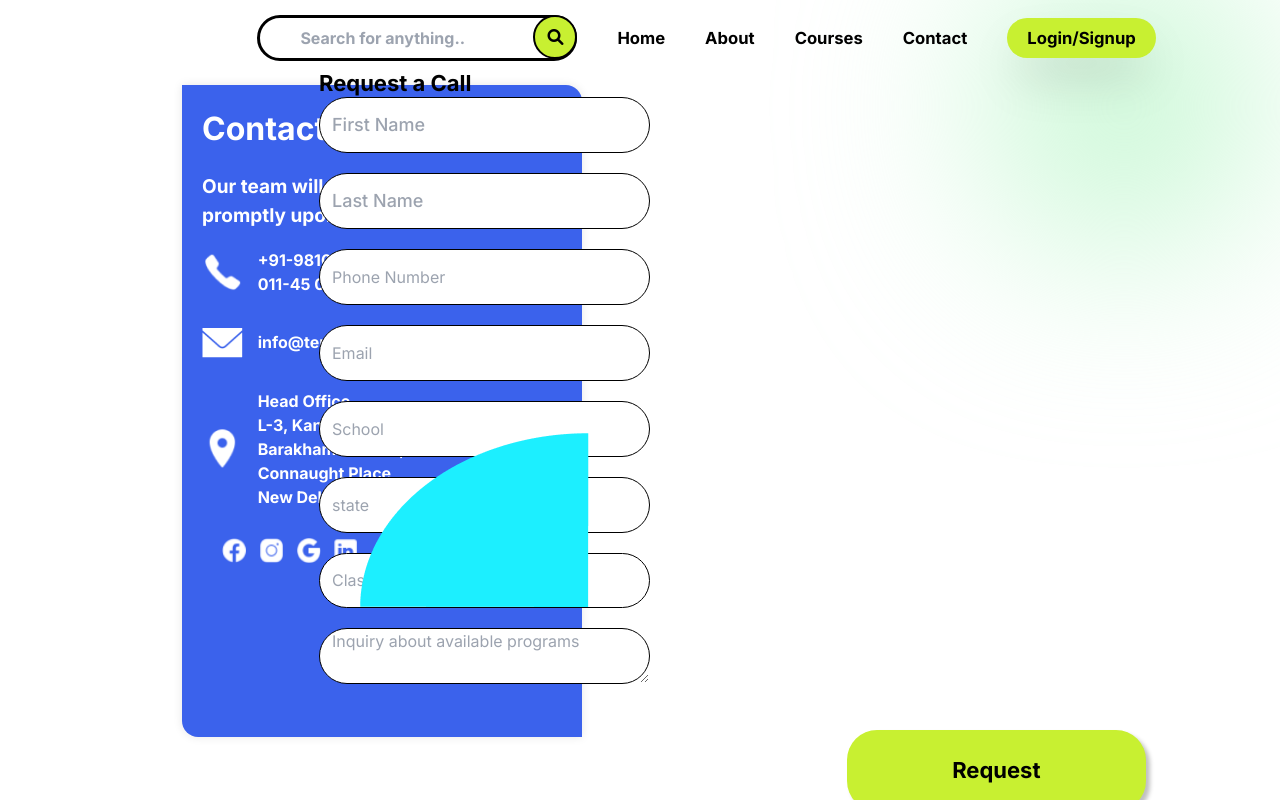
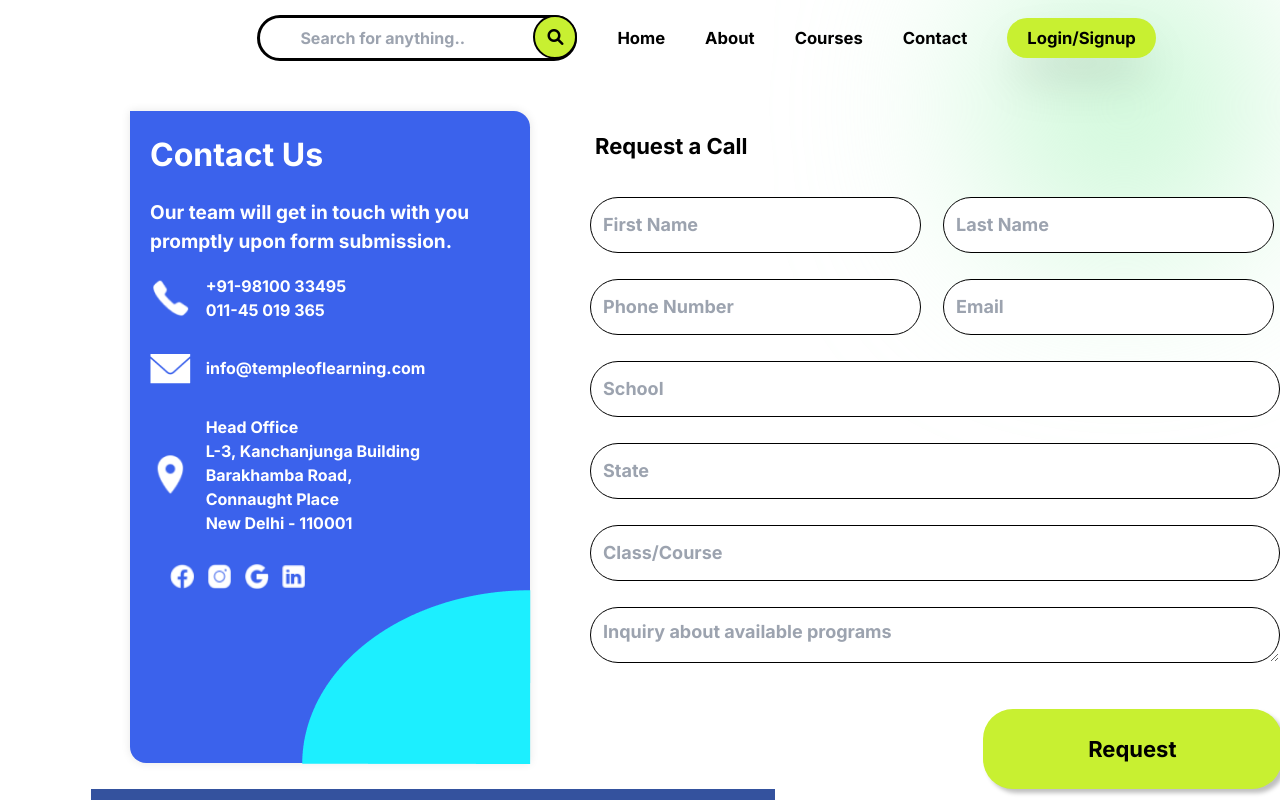
Before and after one commit to Team-Engineers/temple-of-learning-new, a React (Create React App) app: page /contact in a window 1280 px wide. Shown: the top 800 px of the page. Built offline with nearby package versions, Linux system fonts and the light colour scheme.

Commit message:
contact-page

```diff
--- a/src/pages/contacts/Contact.jsx
+++ b/src/pages/contacts/Contact.jsx
@@ -12,8 +12,8 @@ import GoogleIcon from '../../assets/contact/Google.png';
 import Ellipse from '../../assets/contact/Ellipse 7.png';
 
 function Contact() {
-    const [firstName, setFirstName] = useState(''); // Default value for first name
-    const [lastName, setLastName] = useState(''); // Default value for last name
+    const [firstName, setFirstName] = useState('');
+    const [lastName, setLastName] = useState('');
     const [phoneNumber, setPhoneNumber] = useState('');
     const [email, setEmail] = useState('');
     const [school, setSchool] = useState('');
@@ -23,67 +23,74 @@ function Contact() {
 
     const handleSubmit = (event) => {
         event.preventDefault();
-
+        // Handle form submission
     };
 
     return (
         <div className="contact-container">
-            <Navbar/>
+            <Navbar />
             <div className='grid grid-cols-3'>
                 <div className="contact-card max-w-[400px]">
                     <h2>Contact Us</h2>
                     <p className='p-container'>Our team will get in touch with you promptly upon form submission.</p>
-            <div class="contact-details">
+                    <div className="contact-details">
                         <p className='p'>
                             <img src={PhoneIcon} alt="Phone" className="phone-icon" />
-                    +91-98100 33495 <br/>
-                    011-45 019 365</p>
-                <p className='p'> <img src={EnvelopeIcon} alt="envelope" className="envelope-icon" />info@templeoflearning.com</p>
-                <p className='p'> <img src={LocationIcon} alt="location" className="location-icon" />Head Office <br/>
-                L-3, Kanchanjunga Building <br/> Barakhamba Road,<br/>Connaught Place <br/> New Delhi - 110001</p>
-                <div class="social-icons">
-                    <img src={FacebookIcon} alt="Facebook" class="icon" />
-                    <img src={InstagramIcon} alt="Instagram" class="icon" />
-                    <img src={GoogleIcon} alt="Google" class="icon" />
-                    <img src={LinkdinIcon} alt="LinkedIn" class="icon" />
+                            +91-98100 33495 <br />
+                            011-45 019 365
+                        </p>
+                        <p className='p'>
+                            <img src={EnvelopeIcon} alt="envelope" className="envelope-icon" />
+                            info@templeoflearning.com
+                        </p>
+                        <p className='p'>
+                            <img src={LocationIcon} alt="location" className="location-icon" />
+                            Head Office <br />
+                            L-3, Kanchanjunga Building <br />
+                            Barakhamba Road,<br />
+                            Connaught Place <br />
+                            New Delhi - 110001
+                        </p>
+                        <div className="social-icons">
+                            <img src={FacebookIcon} alt="Facebook" className="icon" />
+                            <img src={InstagramIcon} alt="Instagram" className="icon" />
+                            <img src={GoogleIcon} alt="Google" className="icon" />
+                            <img src={LinkdinIcon} alt="LinkedIn" className="icon" />
                         </div>
-
                         <div className="eclipse">
-                <img src={Ellipse} alt="ellipse" class="eclipse" />
+                            <img src={Ellipse} alt="ellipse" className="eclipse" />
                         </div>
                     </div>
                 </div>
-                <div className='max-w-[600px]'>
+                <div className='form-container max-w-[600px]'>
                     <h1 className='heading-container'>Request a Call</h1>
-
                     <form onSubmit={handleSubmit}>
                         <div className="form-group">
-                    <input type="text" id="firstName" value={firstName} onChange={(e) => setFirstName(e.target.value)} placeholder='First Name' className="placeholder-style " required />
+                            <input type="text" id="firstName" value={firstName} onChange={(e) => setFirstName(e.target.value)} placeholder='First Name' className="placeholder-style" required />
                             <input type="text" id="lastName" value={lastName} onChange={(e) => setLastName(e.target.value)} placeholder='Last Name' className="placeholder-style" required />
                         </div>
                         <div className="form-group">
-                    <input type="tel" id="phoneNumber" value={phoneNumber} onChange={(e) => setPhoneNumber(e.target.value)} placeholder='Phone Number' className="placeholder-style2" required />
-                    <input type="email" id="email" value={email} onChange={(e) => setEmail(e.target.value)} placeholder='Email'className="placeholder-style3" required />
+                            <input type="tel" id="phoneNumber" value={phoneNumber} onChange={(e) => setPhoneNumber(e.target.value)} placeholder='Phone Number' className="placeholder-style" required />
+                            <input type="email" id="email" value={email} onChange={(e) => setEmail(e.target.value)} placeholder='Email' className="placeholder-style" required />
                         </div>
                         <div className="form-group">
-                    <input type="text" id="school" value={school} onChange={(e) => setSchool(e.target.value)} placeholder='School' className="placeholder-style4" />
+                            <input type="text" id="school" value={school} onChange={(e) => setSchool(e.target.value)} placeholder='School' className="placeholder-style1" />
                         </div>
                         <div className="form-group">
-                    <input type="text" id="state" value={state} onChange={(e) => setState(e.target.value)} placeholder='state' className="placeholder-style5" />
+                            <input type="text" id="state" value={state} onChange={(e) => setState(e.target.value)} placeholder='State' className="placeholder-style1" />
                         </div>
                         <div className="form-group">
-                    <input type="text" id="classCourse" value={classCourse} onChange={(e) => setClassCourse(e.target.value)} placeholder='Class/Course' className="placeholder-style6" />
+                            <input type="text" id="classCourse" value={classCourse} onChange={(e) => setClassCourse(e.target.value)} placeholder='Class/Course' className="placeholder-style1" />
                         </div>
                         <div className="form-group">
-                    <textarea id="inquiry" value={inquiry} onChange={(e) => setInquiry(e.target.value)} placeholder='Inquiry about available programs' className="placeholder-style7" />
+                            <textarea id="inquiry" value={inquiry} onChange={(e) => setInquiry(e.target.value)} placeholder='Inquiry about available programs' className="placeholder-style1" />
                         </div>
                         <button className='button' type="submit">Request</button>
                     </form>
                 </div>
             </div>
             <div className='circle'> </div>
-
-        <Footer/>
+            <Footer />
         </div>
     );
 }
--- a/src/pages/contacts/contact.css
+++ b/src/pages/contacts/contact.css
@@ -4,13 +4,12 @@
     font-size: 22px;
     font-weight: 700;
     width: 156px;
-    height: 27px;
-    /* margin-top: 40px;
-    margin-left: 528px; */
+    height: 66px;
     font-family: Inter;
-    line-height: 27px;
+    line-height: 42px;
     letter-spacing: 0em;
     text-align: left;
+    margin-left: 21px;
 }
 
 .form-group {
@@ -30,17 +29,28 @@
 #firstName,
 #lastName,
 #phoneNumber,
-#email,
-#school,
-#state,
-#classCourse,
-#inquiry {
+#email
+ {
     width: 331.1px;
     height: 55.93px;
     border-radius: 128.64px;
     border: 1.12px solid black;
     padding-left: 12px;
     margin-bottom: 20px;
+    font-weight: bold;
+
+}
+#school,
+#state,
+#classCourse,
+#inquiry{
+    width: 690.1px;
+    height: 55.93px;
+    border-radius: 128.64px;
+    border: 1.12px solid black;
+    padding-left: 12px;
+    margin-bottom: 20px;
+    font-weight: bold;
 }
 
 .placeholder-style {
@@ -54,13 +64,28 @@
     text-align: left;
     padding-left: 12px;
     display: inline-block;
+    margin: 6px 6px 0 16px
+}
+.placeholder-style1{
+    width: 93px;
+    height: 22px;
+    font-family: Inter;
+    font-size: 18px;
+    font-weight: 500;
+    line-height: 47px;
+    letter-spacing: 0;
+    text-align: left;
+    padding-left: 12px;
+    display: inline-block;
+    margin: 6px 6px 0 16px
+
 }
 
 .contact-card {
     width: 404.82px;
     height: 651.93px;
-    margin-top: 15px;
-    margin-left: 91px;
+    margin-top: 41px;
+    margin-left: 39px;
     border-radius: 0px 16.26px 0px 16.26px;
     background: rgba(59, 98, 236, 1);
     padding: 20px;
@@ -107,7 +132,7 @@
     width: 298.66px;
     height: 80.54px;
     margin-top: 20px;
-    margin-left: 528px;
+    margin-left: 409px;
     border-radius: 30px;
     position: relative;
     background-color: rgba(200, 240, 49, 1)!important;
@@ -121,11 +146,11 @@
 }
 
 .eclipse {
-    margin: -107px -103px -87px 120px;
     padding: 0;
-    position: relative;
+    margin: 0px 0 0 76px;
+    /* position: relative;
     left: -41px;
-    top: -12px;
+    top: -12px; */
 }
 
 .social-icons {
@@ -137,7 +162,7 @@
 .icon {
     width: 27px;
     height: 27px;
-    margin-right: 10px; /* Adjust spacing between icons */
+    margin-right: 10px;
 }
 
 .circle {
@@ -151,3 +176,9 @@
     z-index: -1;
     filter: blur(97px);
 }
+.form-container{
+    margin-top: 55px;
+    margin-left: -46px;
+    padding-left: 301px;
+    display: inline-grid;
+}
```
Lines whose indentation alone changed are shown as unchanged.
